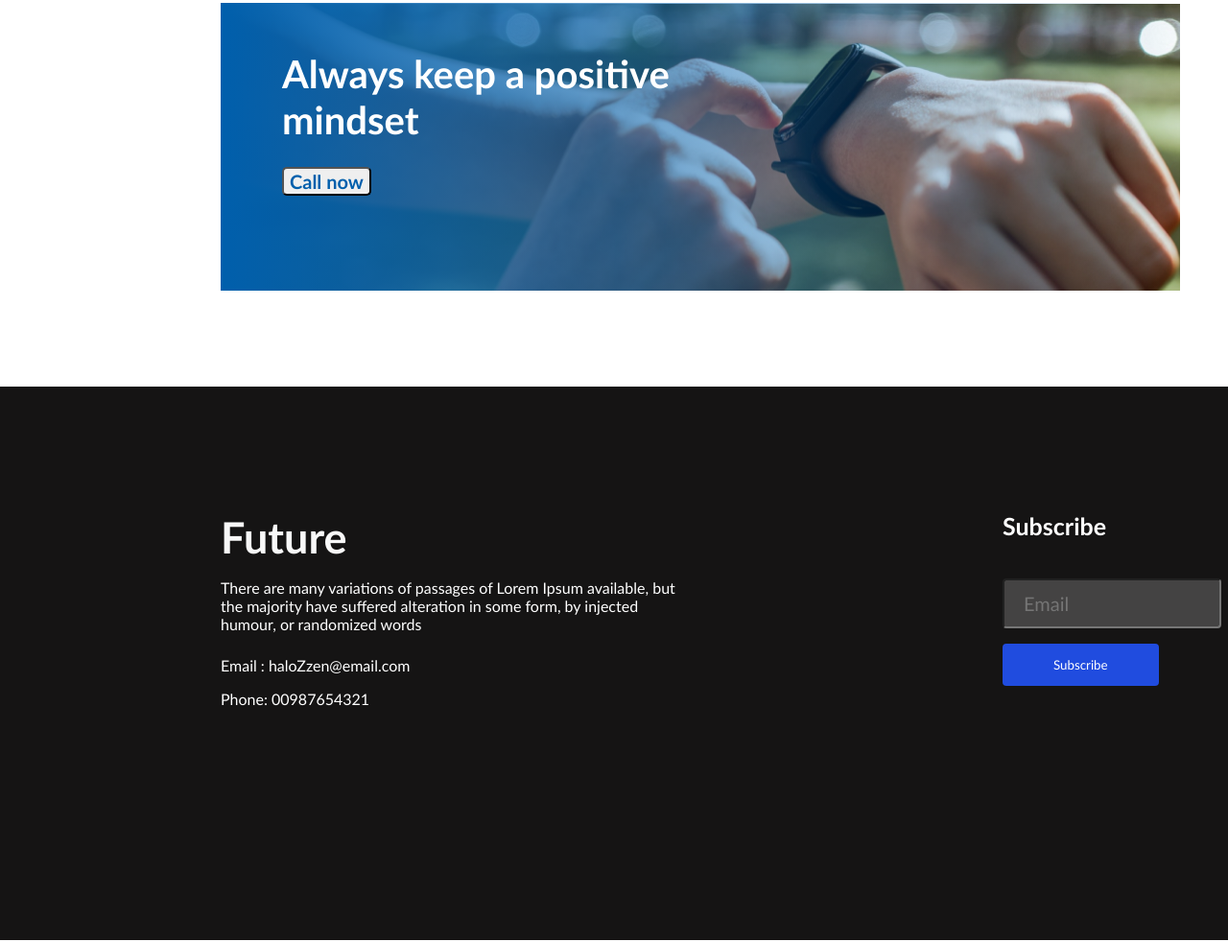
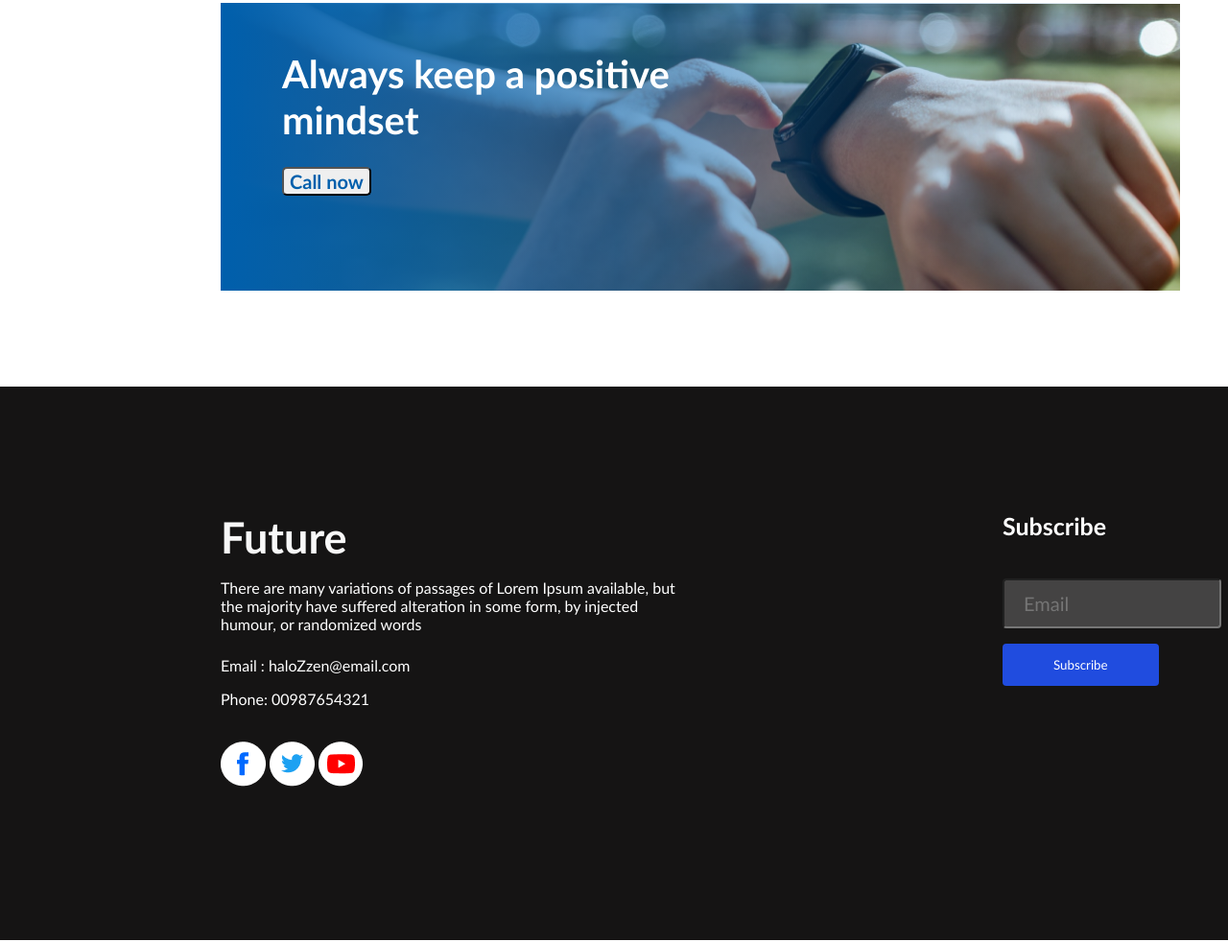
Before and after one commit to ImamHossain22/assignment-1, a plain HTML site: page index.html in a window 1280 px wide. Shown: the part 2590-3572 px from the top of the page at 96% size. Drawn offline with Linux system fonts and the light colour scheme; the site is published under a folder, as on GitHub Pages, so addresses that start at the root find nothing.

Commit message:
last overvew

```diff
--- a/index.html
+++ b/index.html
@@ -58,12 +58,12 @@
 
             <div class="plan-container">
                 <plan>
-                    <img src="/images/icons/web.png" alt="">
+                    <img src="images/icons/web.png" alt="">
                     <p class="plan-title">Web Development</p>
                     <p class="plan-sub-title">I want to start</p>
                 </plan>
                 <plan>
-                    <img src="/images/icons/js.png" alt="">
+                    <img src="images/icons/js.png" alt="">
                     <p class="plan-title">JavaScript</p>
                     <p class="plan-sub-title">I want to learn</p>
                 </plan>
@@ -101,9 +101,9 @@
 
                 <p class="contact-no">Phone: 00987654321</p>
                 <div class="icon">
-                    <img src="/images/icons/fb.png" alt="">
-                    <img src="/images/icons/twitter.png" alt="">
-                    <img src="/images/icons/youtube.png" alt="">
+                    <img src="images/icons/fb.png">
+                    <img src="images/icons/twitter.png">
+                    <img src="images/icons/youtube.png">
                 </div>
             </div>
             <div class="subscribe-part">
```
